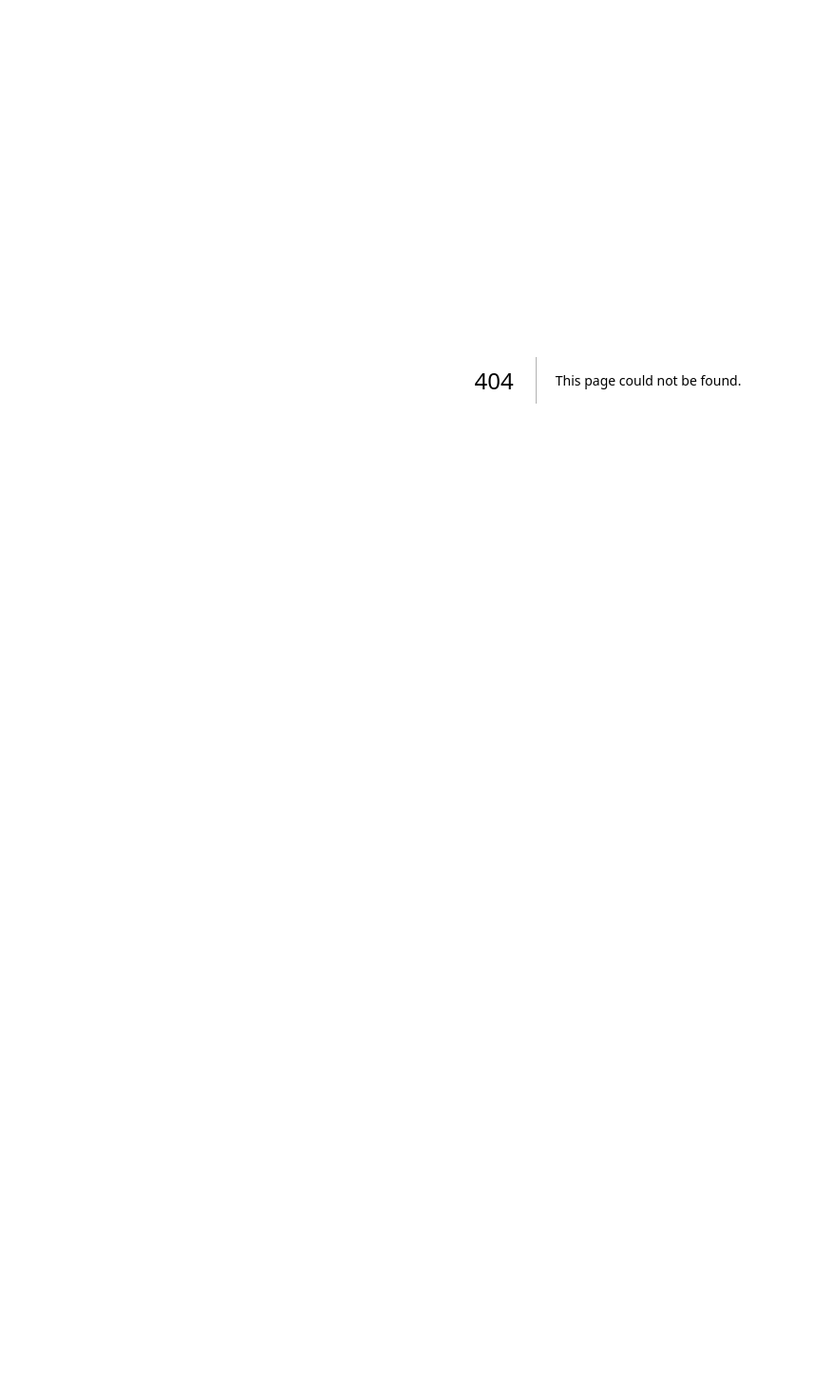
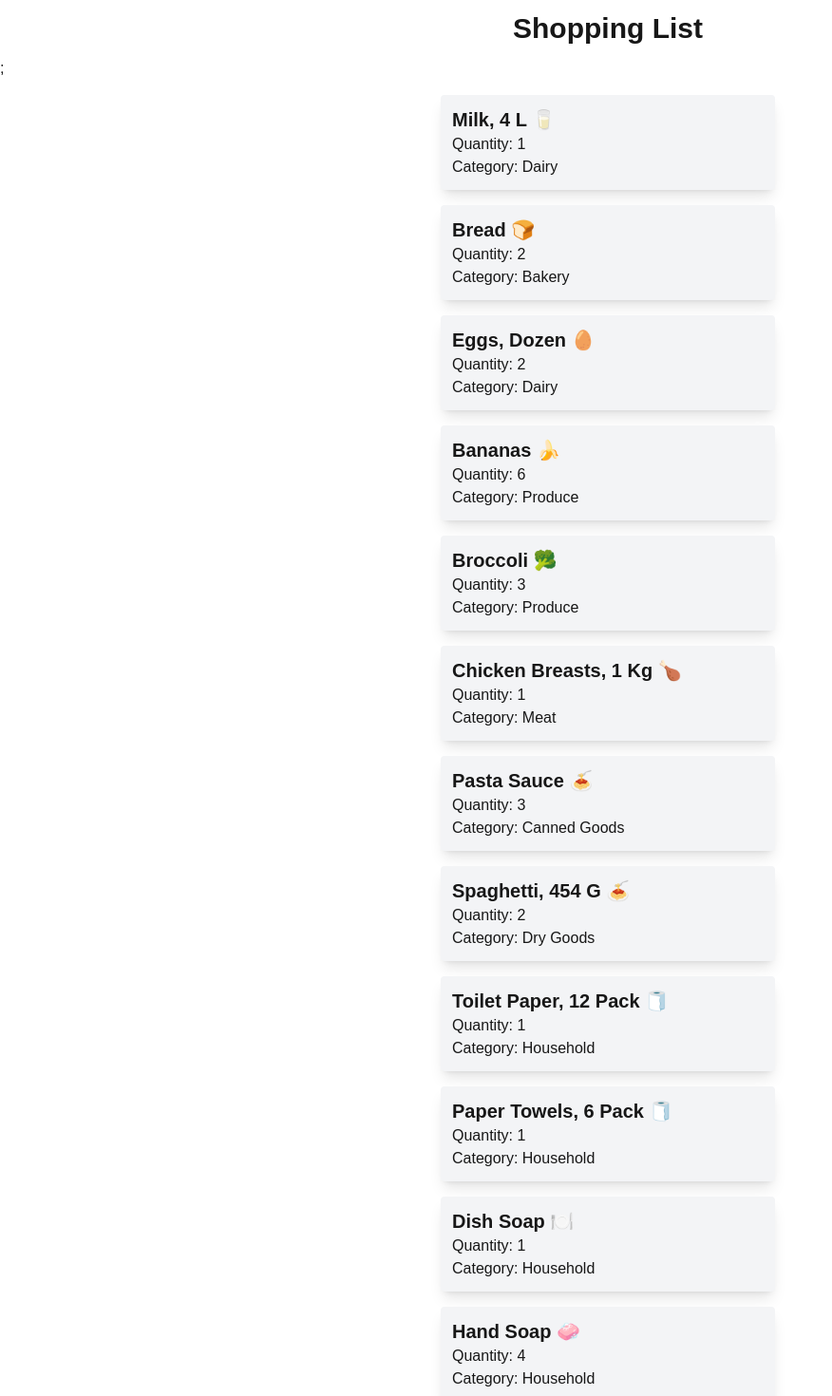
Before and after one commit to SueAtSAIT/cprg306-assignments, a Next.js app: page /week-6 in a window 1280 px wide. Before the commit this address had no page. Shown: the top 1470 px of the page at 95% size, without its empty margins (0-876 px from the left). Before the commit the page ends 800 px from the top, so only its background shows below. Built offline with nearby package versions, Linux system fonts and the light colour scheme.

Commit message:
Creates/copies initial week-6 files and link in home page

```diff
--- a/app/page.js
+++ b/app/page.js
@@ -26,6 +26,11 @@ export default function Page() {
         className="bg-green-600 px-3 py-1  text-white rounded-full hover:bg-green-400">
         Week 5 Assignment
       </Link>
+      <Link
+        href="./week-6/"
+        className="bg-blue-600 px-3 py-1 mx-3 text-white rounded-full hover:bg-blue-400">
+        Week 6 Assignment
+      </Link>
     </main>
   );
 }
--- /dev/null
+++ b/app/week-6/item-list.js
@@ -0,0 +1,112 @@
+//In item-list.js, create a functional component named ItemList.
+// Inside this component, copy paste the following item objects each with name,
+// quantity, and category properties. Render these items using the Item component
+// you just created, passing item data as props.
+
+import Item from "./item";
+
+export default function ItemList() {
+  const item1 = {
+    name: "milk, 4 L 🥛",
+    quantity: 1,
+    category: "dairy",
+  };
+
+  const item2 = {
+    name: "bread 🍞",
+    quantity: 2,
+    category: "bakery",
+  };
+
+  const item3 = {
+    name: "eggs, dozen 🥚",
+    quantity: 2,
+    category: "dairy",
+  };
+
+  const item4 = {
+    name: "bananas 🍌",
+    quantity: 6,
+    category: "produce",
+  };
+
+  const item5 = {
+    name: "broccoli 🥦",
+    quantity: 3,
+    category: "produce",
+  };
+
+  const item6 = {
+    name: "chicken breasts, 1 kg 🍗",
+    quantity: 1,
+    category: "meat",
+  };
+
+  const item7 = {
+    name: "pasta sauce 🍝",
+    quantity: 3,
+    category: "canned goods",
+  };
+
+  const item8 = {
+    name: "spaghetti, 454 g 🍝",
+    quantity: 2,
+    category: "dry goods",
+  };
+
+  const item9 = {
+    name: "toilet paper, 12 pack 🧻",
+    quantity: 1,
+    category: "household",
+  };
+
+  const item10 = {
+    name: "paper towels, 6 pack 🧻",
+    quantity: 1,
+    category: "household",
+  };
+
+  const item11 = {
+    name: "dish soap 🍽️",
+    quantity: 1,
+    category: "household",
+  };
+
+  const item12 = {
+    name: "hand soap 🧼",
+    quantity: 4,
+    category: "household",
+  };
+
+  return (
+    <div>
+      <Item
+        name={item1.name}
+        quantity={item1.quantity}
+        category={item1.category}
+      />
+
+      <Item {...item2} />
+
+      <Item {...item3} />
+
+      <Item {...item4} />
+
+      <Item {...item5} />
+
+      <Item {...item6} />
+
+      <Item {...item7} />
+
+      <Item {...item8} />
+
+      <Item {...item9} />
+
+      <Item {...item10} />
+
+      <Item {...item11} />
+
+      <Item {...item12} />
+    </div>
+  );
+}
--- /dev/null
+++ b/app/week-6/item.js
@@ -0,0 +1,18 @@
+// In item.js, create a functional component named Item.
+// This component should accept name, quantity, and category as props
+// and display them in a list item element. Use Tailwind classes for styling.
+
+export default function Item({ name, quantity, category }) {
+  return (
+    <section>
+      <div>
+        {/* TODO: format this nicely once working */}
+        <ul className="bg-gray-100 rounded mx-4 my-4 px-3 py-3 shadow-lg">
+          <li className="text-xl font-bold capitalize ">{name}</li>
+          <li>Quantity: {quantity}</li>
+          <li className="capitalize ">Category: {category}</li>
+        </ul>
+      </div>
+    </section>
+  );
+}
--- /dev/null
+++ b/app/week-6/page.js
@@ -0,0 +1,22 @@
+//In page.js, create a functional component named Page that returns a main element
+// wrapped around an h1 "Shopping List" header and the ItemList component.
+// Use Tailwind classes for styling.
+
+import ItemList from "./item-list";
+
+import FooterLink from "../components/footer";
+import Heading from "../components/heading";
+
+export default function Page() {
+  return (
+    <>
+      <header>
+        <Heading title="Shopping List" />
+      </header>
+      <main className="mx-auto max-w-sm items-center">
+        <ItemList />
+      </main>
+      <FooterLink />
+    </>
+  );
+}
```
